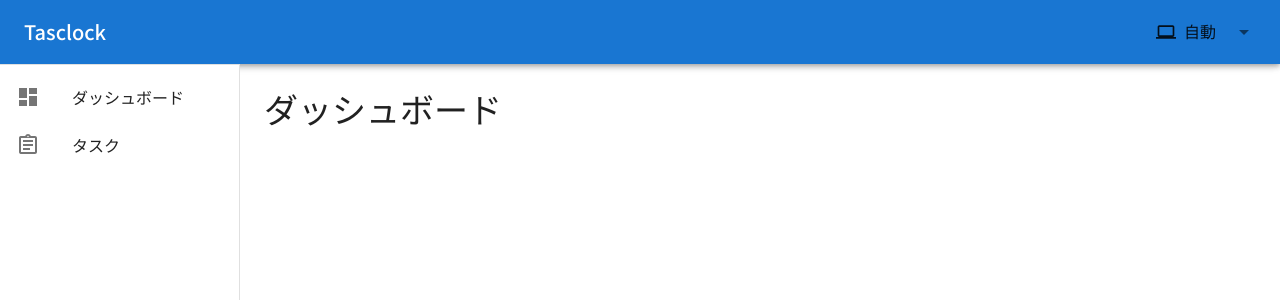
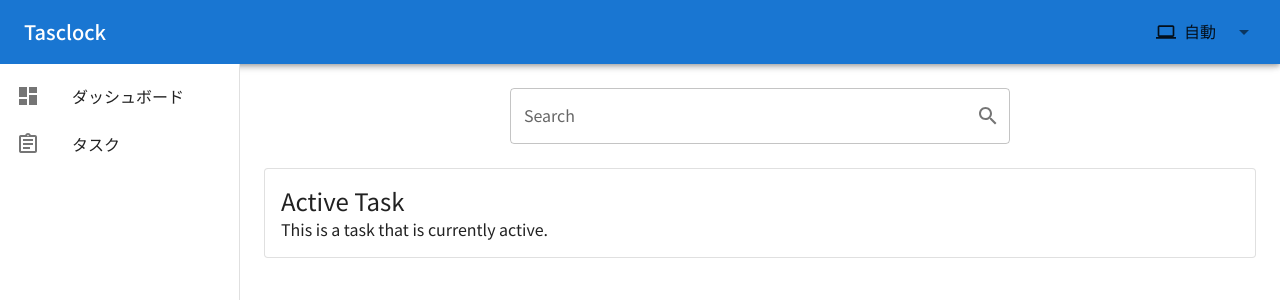
Before and after one commit to kairo913/tasclock-web, a Next.js app: page / in a window 1280 px wide. Shown: the top 300 px of the page. Built offline with nearby package versions, Linux system fonts and the light colour scheme; what @mui/material-nextjs would draw is missing.

Commit message:
Add search box and active task card

```diff
--- a/src/app/layout.tsx
+++ b/src/app/layout.tsx
@@ -7,7 +7,6 @@ import "@fontsource-variable/noto-sans-jp";
 import { Noto_Sans_JP } from "next/font/google";
 import InitColorSchemeScript from "@mui/material/InitColorSchemeScript";
 import ClippedSidebar from "../components/Sidebar";
-import "./global.css";
 
 export const metadata: Metadata = {
     title: "Tasclock",
--- a/src/app/page.tsx
+++ b/src/app/page.tsx
@@ -1,10 +1,52 @@
-import { Typography } from "@mui/material";
 import React from "react";
+import Card from "@mui/material/Card";
+import Typography from "@mui/material/Typography";
+import TextField from "@mui/material/TextField";
+import Box from "@mui/material/Box";
+import SearchIcon from "@mui/icons-material/Search";
+import IconButton from "@mui/material/IconButton";
+import InputAdornment from "@mui/material/InputAdornment";
 
 export default function Home() {
     return (
-        <main>
-            <Typography variant="h4">ダッシュボード</Typography>
-        </main>
+        <Box
+            sx={{
+                display: "flex",
+                flexDirection: "column",
+            }}
+        >
+            <Box
+                sx={{
+                    width: "100%",
+                    display: "flex",
+                    justifyContent: "center",
+                    alignItems: "center",
+                    mb: 3,
+                }}
+            >
+                <TextField
+                    label="Search"
+                    variant="outlined"
+                    sx={{ width: "100%", maxWidth: "500px" }}
+                    slotProps={{
+                        input: {
+                            endAdornment: (
+                                <InputAdornment position="end">
+                                    <IconButton aria-label="Search Button" edge="end">
+                                        <SearchIcon fontSize="medium" />
+                                    </IconButton>
+                                </InputAdornment>
+                            ),
+                        },
+                    }}
+                />
+            </Box>
+            <Card variant="outlined" sx={{ p: 2, width: "100%" }}>
+                <Typography variant="h5">Active Task</Typography>
+                <Typography variant="body1">
+                    This is a task that is currently active.
+                </Typography>
+            </Card>
+        </Box>
     );
 }
--- a/src/components/Sidebar.tsx
+++ b/src/components/Sidebar.tsx
@@ -6,13 +6,12 @@ import CssBaseline from "@mui/material/CssBaseline";
 import Toolbar from "@mui/material/Toolbar";
 import List from "@mui/material/List";
 import Typography from "@mui/material/Typography";
-import Divider from "@mui/material/Divider";
 import ListItem from "@mui/material/ListItem";
 import ListItemButton from "@mui/material/ListItemButton";
 import ListItemIcon from "@mui/material/ListItemIcon";
 import ListItemText from "@mui/material/ListItemText";
 import DashboardIcon from "@mui/icons-material/Dashboard";
-import AssignmentOutlinedIcon from '@mui/icons-material/AssignmentOutlined';
+import AssignmentOutlinedIcon from "@mui/icons-material/AssignmentOutlined";
 import ThemeSwitcher from "./ThemeSwitcher";
 
 const drawerWidth = 240;
@@ -48,9 +47,9 @@ export default function ClippedDrawer({ children }: ClippedDrawerProps) {
                         boxSizing: "border-box",
                         marginTop: "64px",
                     },
+                    display: { xs: "none", sm: "block" },
                 }}
             >
-                <Divider />
                 <List>
                     <ListItem disablePadding>
                         <ListItemButton>
--- /dev/null
+++ b/src/components/Task.tsx
@@ -0,0 +1 @@
+"use client";
```
Also changed, not shown: src/components/ThemeSwitcher.tsx (+5 -2 lines), src/app/global.css (deleted).
